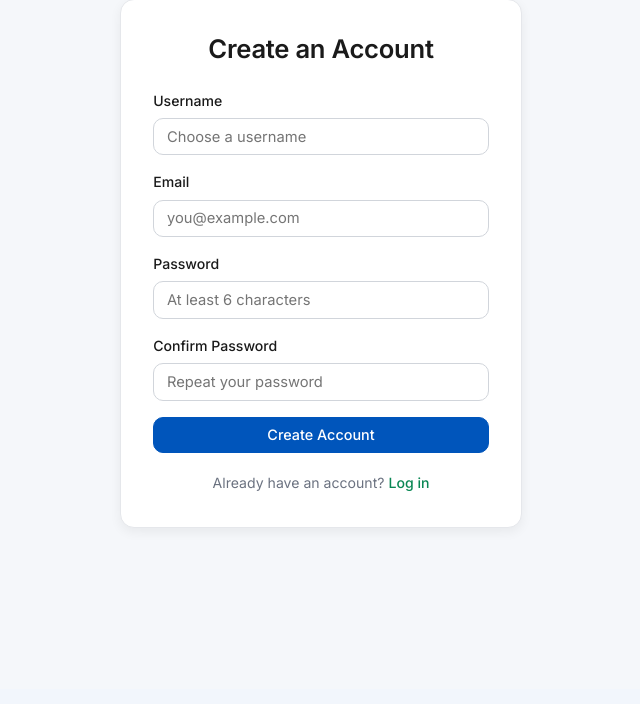
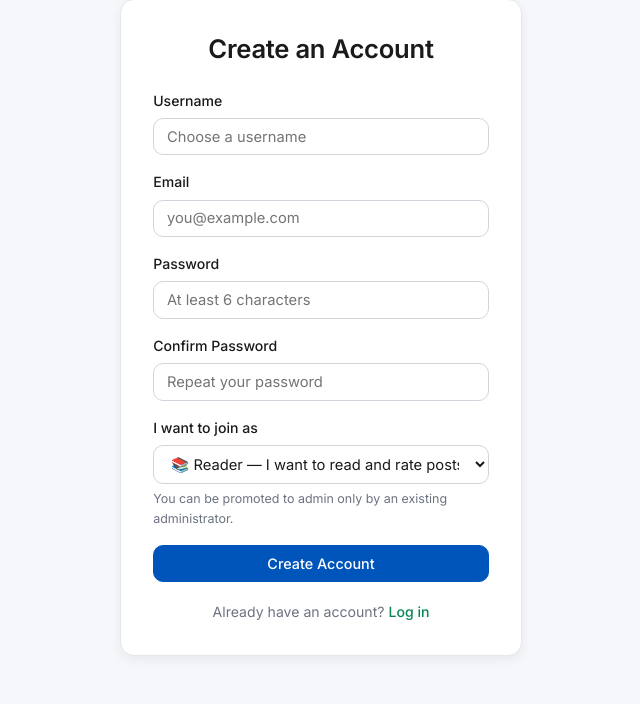
Before and after one commit to kinderflip/DBprog, a PHP site: page /register.php in a window 1280 px wide. Shown: the part 111-815 px from the top of the page, without its empty margins (319-959 px from the left). Before the commit the page ends 639 px from the top, so only its background shows below. Run offline with PHP 8.4, Linux system fonts and the light colour scheme; data comes from the database, SQL or seed files in the repository.

Commit message:
Allow users to choose Viewer or Creator role at signup

```diff
--- a/IT8415_Blog/register.php
+++ b/IT8415_Blog/register.php
@@ -15,6 +15,12 @@ if ($_SERVER['REQUEST_METHOD'] === 'POST') {
     $email    = trim($_POST['email']    ?? '');
     $password =       $_POST['password'] ?? '';
     $confirm  =       $_POST['confirm']  ?? '';
+    $role     =       $_POST['role']     ?? 'viewer';
+
+    // Whitelist role — never trust user input. Only viewer/creator allowed at signup.
+    if (!in_array($role, ['viewer', 'creator'], true)) {
+        $role = 'viewer';
+    }
 
     // Server-side validation
     if (!$username || !$email || !$password || !$confirm) {
@@ -36,8 +42,8 @@ if ($_SERVER['REQUEST_METHOD'] === 'POST') {
             $error = 'An account with this email already exists.';
         } else {
             $hashed = password_hash($password, PASSWORD_DEFAULT);
-            $stmt2 = mysqli_prepare($conn, "INSERT INTO dbProj_users (username, email, password, role) VALUES (?, ?, ?, 'viewer')");
-            mysqli_stmt_bind_param($stmt2, 'sss', $username, $email, $hashed);
+            $stmt2 = mysqli_prepare($conn, "INSERT INTO dbProj_users (username, email, password, role) VALUES (?, ?, ?, ?)");
+            mysqli_stmt_bind_param($stmt2, 'ssss', $username, $email, $hashed, $role);
             if (mysqli_stmt_execute($stmt2)) {
                 $success = 'Account created! <a href="login.php">Log in now</a>.';
             } else {
@@ -94,6 +100,14 @@ if ($_SERVER['REQUEST_METHOD'] === 'POST') {
                 <input type="password" name="confirm" id="confirm" placeholder="Repeat your password">
                 <span class="field-error" id="err-confirm"></span>
             </div>
+            <div class="form-group">
+                <label>I want to join as</label>
+                <select name="role" id="role">
+                    <option value="viewer"  <?= (($_POST['role'] ?? 'viewer') === 'viewer')  ? 'selected' : '' ?>>&#128218; Reader &mdash; I want to read and rate posts</option>
+                    <option value="creator" <?= (($_POST['role'] ?? '') === 'creator') ? 'selected' : '' ?>>&#9997; Writer &mdash; I want to publish my own posts</option>
+                </select>
+                <p style="font-size:0.78rem; color:var(--color-text-muted); margin-top:0.3rem;">You can be promoted to admin only by an existing administrator.</p>
+            </div>
             <button type="submit" class="btn btn-primary" style="width:100%;">Create Account</button>
             <p class="form-footer">Already have an account? <a href="login.php">Log in</a></p>
         </form>
```
